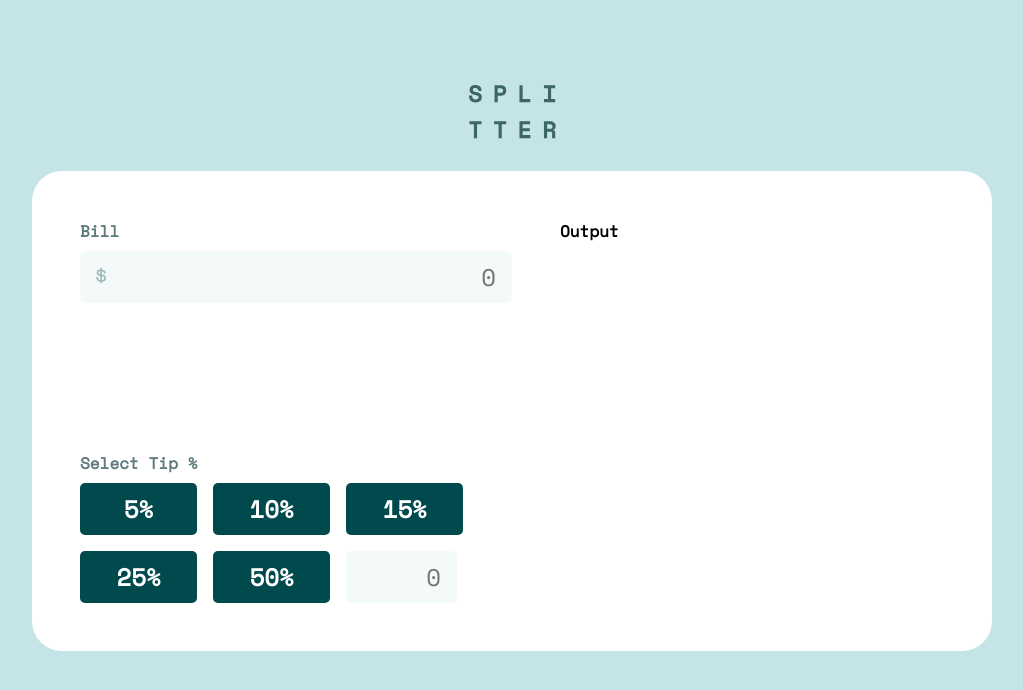
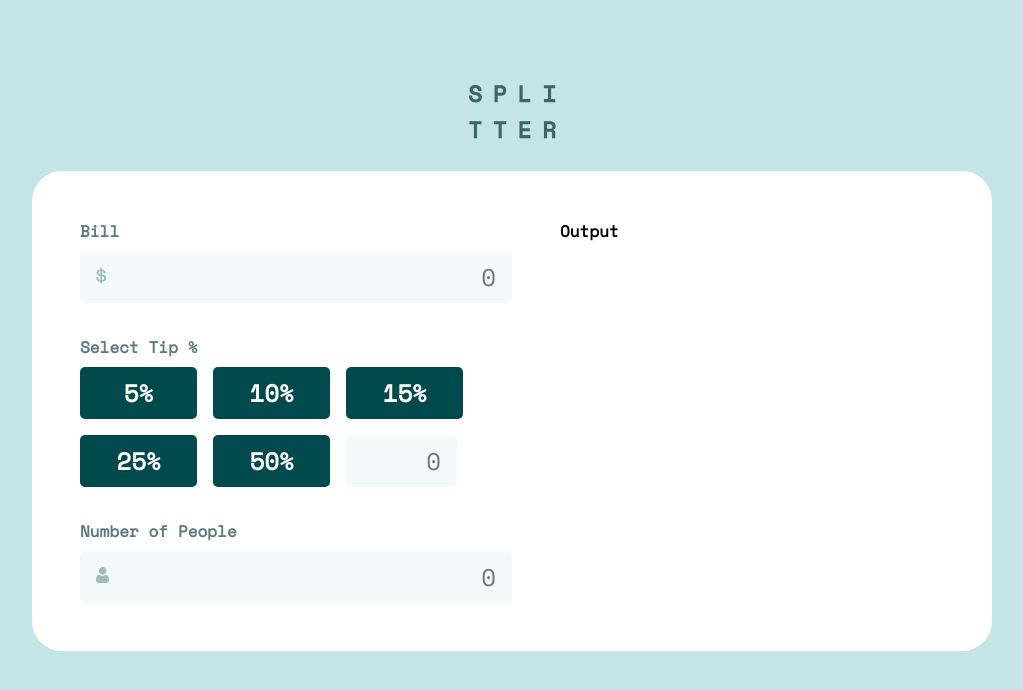
Before and after one commit to FTP-droid/tip-calculator-app-main, a React (Vite) app: page / in a window 1280 px wide. Shown: the top 690 px of the page, without its empty margins (128-1151 px from the left). Built offline with nearby package versions, Linux system fonts and the light colour scheme.

Commit message:
Added Number of People input and label. Consider encapsulating label and input pairing code for Number of people section and Bill input section to obey dry principles.

```diff
--- a/src/components/Calculator/Calculator.tsx
+++ b/src/components/Calculator/Calculator.tsx
@@ -1,5 +1,6 @@
 import styles from './Calculator.module.css';
 import dollarIcon from '../../../images/icon-dollar.svg';
+import personIcon from '../../../images/icon-person.svg';
 
 function Calculator() {
   const tipPercentages = [5, 10, 15, 25 , 50];
@@ -20,10 +21,18 @@ function Calculator() {
             <div className={styles['input-label']}> Select Tip %</div>
             <div id={styles['tip-percentage-container']}>
               {tipPercentages.map(e =>
-                <button className={styles['tip-percentage']}>{e}%</button>
+                <button className={styles['tip-percentage']} key={e}>{e}%</button>
               )}
               <input className={styles['number-input']} id={styles['custom-tip-input']} placeholder='0'/>
             </div>
+        </div>
+        {/* Input for the number of people */}
+        <div className={styles['input-container-with-label']}>
+          <label htmlFor='number-of-people-input' className={styles['input-label']}>Number of People</label>
+          <div id={styles['bill-input-wrapper']}>
+            <input className={styles['number-input']} id='number-of-people-input' placeholder='0'/>
+            <img src={personIcon} className={styles.icon}/>
+          </div>
         </div>
       </section>
       <section className={styles['card']}>
```
